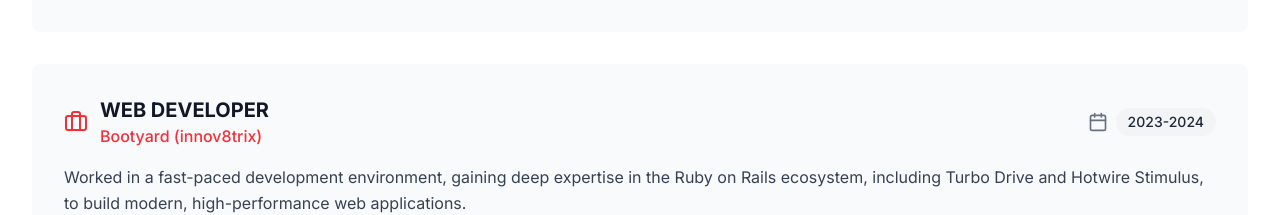
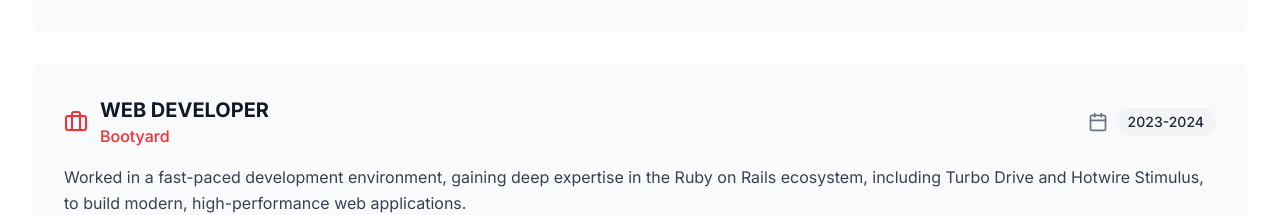
Before and after one commit to KiyoScript/portfolio, a Next.js app: page / in a window 1280 px wide. Shown: the part 2460-2675 px from the top of the page. Built offline with nearby package versions, Linux system fonts and the light colour scheme.

Commit message:
removed innov8trix

```diff
--- a/src/components/Experience.tsx
+++ b/src/components/Experience.tsx
@@ -12,7 +12,7 @@ export default function Experience() {
     },
     {
       title: "WEB DEVELOPER",
-      company: "Bootyard (innov8trix)",
+      company: "Bootyard",
       period: "2023-2024",
       description:
         "Worked in a fast-paced development environment, gaining deep expertise in the Ruby on Rails ecosystem, including Turbo Drive and Hotwire Stimulus, to build modern, high-performance web applications.",
```
